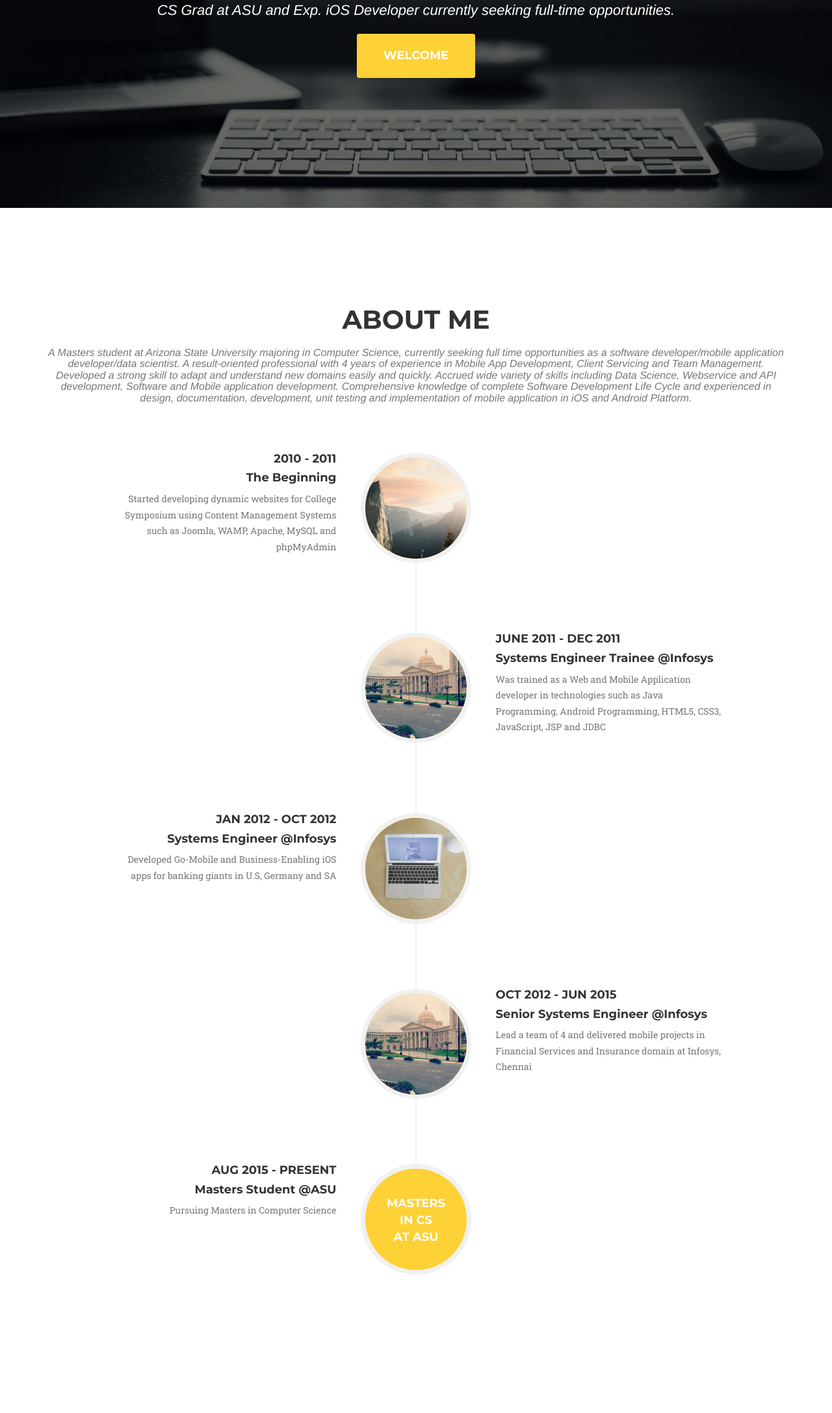
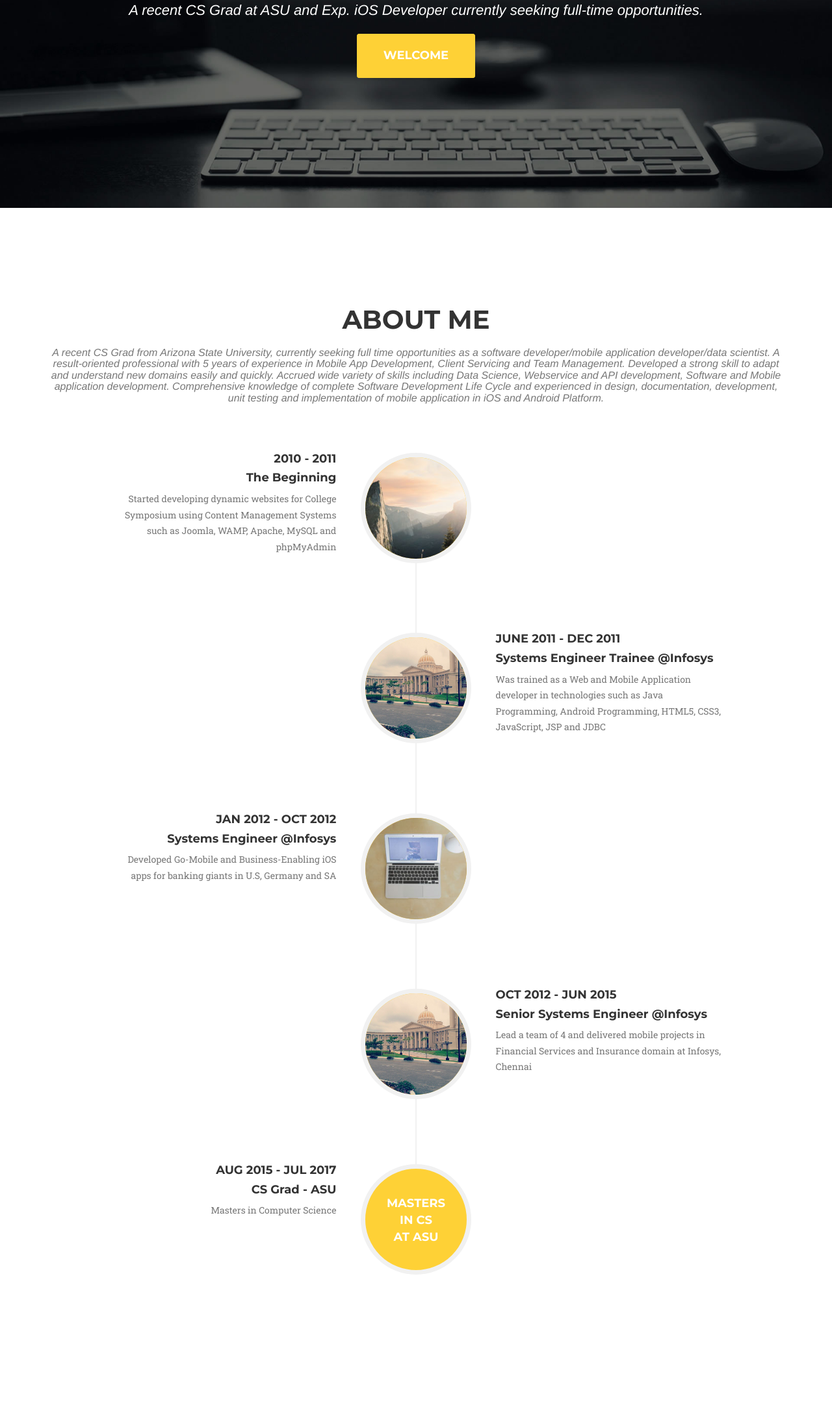
Before and after one commit to prashannaraghavan/mygithubpage, a plain HTML site: page index.html in a window 1280 px wide. Shown: the part 385-2560 px from the top of the page at 65% size. Drawn offline with nearby package versions, Linux system fonts and the light colour scheme; a web font is replaced by a local one.

Commit message:
Update index.html

```diff
--- a/index.html
+++ b/index.html
@@ -6,7 +6,7 @@
     <meta charset="utf-8">
     <meta http-equiv="X-UA-Compatible" content="IE=edge">
     <meta name="viewport" content="width=device-width, initial-scale=1">
-    <meta name="description" content="CS Grad at ASU and Exp. iOS Developer currently seeking full-time opportunities in software or mobile application development.">
+    <meta name="description" content="A recent CS Grad from ASU and Exp. iOS Developer currently seeking full-time opportunities in software or mobile application development.">
     <meta name="author" content="Prashanna Raghavan">
     <title>Prashanna Raghavan</title>
 
@@ -82,7 +82,7 @@
         <div class="container">
             <div class="intro-text">
                 <div class="intro-heading">Prashanna Raghavan</div>
-                <div class="intro-lead-in1">CS Grad at ASU and Exp. iOS Developer currently seeking full-time opportunities.</div>
+                <div class="intro-lead-in1">A recent CS Grad at ASU and Exp. iOS Developer currently seeking full-time opportunities.</div>
                 <!-- <div class="intro-lead-in">And welcome to my Personal Portfolio!!</div> -->
                 <!--<div class="intro-heading">Let's get Started</div> -->
                 <a href="#about" class="page-scroll btn btn-xl">Welcome</a>
@@ -96,7 +96,7 @@
             <div class="row">
                 <div class="col-lg-12 text-center">
                     <h2 class="section-heading">About Me</h2>
-                    <h3 class="section-subheading text-muted">A Masters student at Arizona State University majoring in Computer Science, currently seeking full time opportunities as a software developer/mobile application developer/data scientist. A result-oriented professional with 4 years of experience in Mobile App Development, Client Servicing and Team Management. Developed a strong skill to adapt and understand new domains easily and quickly. Accrued wide variety of skills including Data Science, Webservice and API development, Software and Mobile application development. Comprehensive knowledge of complete Software Development Life Cycle and experienced in design, documentation, development, unit testing and implementation of mobile application in iOS and Android Platform.
+                    <h3 class="section-subheading text-muted">A recent CS Grad from Arizona State University, currently seeking full time opportunities as a software developer/mobile application developer/data scientist. A result-oriented professional with 5 years of experience in Mobile App Development, Client Servicing and Team Management. Developed a strong skill to adapt and understand new domains easily and quickly. Accrued wide variety of skills including Data Science, Webservice and API development, Software and Mobile application development. Comprehensive knowledge of complete Software Development Life Cycle and experienced in design, documentation, development, unit testing and implementation of mobile application in iOS and Android Platform.
                     </h3>
                 </div>
             </div>
@@ -167,11 +167,11 @@
                             </div>
                             <div class="timeline-panel">
                                 <div class="timeline-heading">
-                                    <h4>Aug 2015 - Present</h4>
-                                    <h4 class="subheading">Masters Student @ASU</h4>
+                                    <h4>Aug 2015 - Jul 2017</h4>
+                                    <h4 class="subheading">CS Grad - ASU</h4>
                                 </div>
                                 <div class="timeline-body">
-                                    <p class="text-muted">Pursuing Masters in Computer Science</p>
+                                    <p class="text-muted">Masters in Computer Science</p>
                                 </div>
                             </div>
                         </li>
@@ -228,8 +228,8 @@
                         <i class="fa fa-circle fa-stack-2x text-primary"></i>
                         <i class="fa fa-file-code-o fa-stack-1x fa-inverse"></i>
                     </span>
-                    <h4 class="service-heading">C/C++ Programming</h4>
-                    <p class="text-muted">Proficient in programming algorithms using C/C++</p>
+                    <h4 class="service-heading">C/C++/C# Programming</h4>
+                    <p class="text-muted">Proficient in programming algorithms using C/C++/C#</p>
                 </div>
                 <div class="col-md-4">
                     <span class="fa-stack fa-4x">
```
